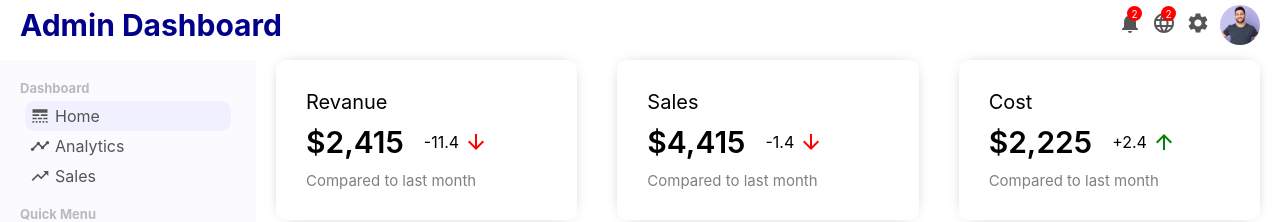
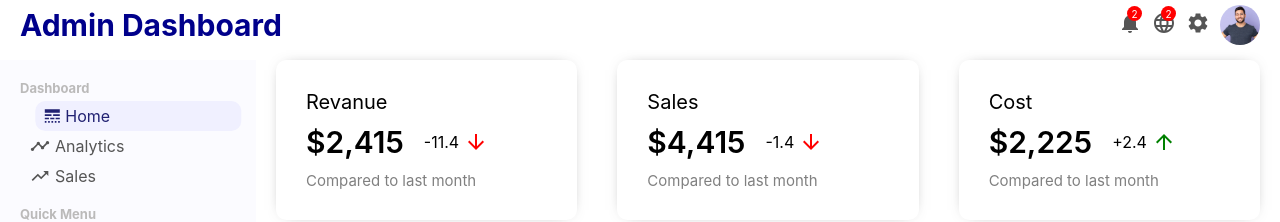
Before and after one commit to matin0303/CMS, a React (Create React App) app: page / in a window 1280 px wide. Shown: the top 222 px of the page. Built offline with nearby package versions, Linux system fonts and the light colour scheme.

Commit message:
added active style for sidebar

```diff
--- a/src/components/chart/Chart.jsx
+++ b/src/components/chart/Chart.jsx
@@ -19,6 +19,7 @@ export default function Chart({title,data,dataKey,grid}) {
             <XAxis dataKey='name' stroke='#5550bd'/>
             <Line dataKey={dataKey} stroke='#5550bd' type='monotone'/>
             <Tooltip/>
+
             {grid && <CartesianGrid stroke='#e0dfdf' strokeDasharray="10"/>}
         </LineChart>
       </ResponsiveContainer>
--- a/src/components/sidebar/Sidebar.css
+++ b/src/components/sidebar/Sidebar.css
@@ -20,6 +20,7 @@
     list-style: none;
     padding: 5px;
 }
+
 .sidebar .sidebarWrapper .sidebarMenu .sidebarList .sidebarListItem{
     padding: 5px;
     cursor: pointer;
@@ -27,9 +28,15 @@
     align-items: center;
     border-radius: 10px;
 }
-.sidebar .sidebarWrapper .sidebarMenu .sidebarList .sidebarListItem.active ,
+.sidebar .sidebarWrapper .sidebarMenu .sidebarList .active :first-child {
+    transition: all 0.3s;
+    background-color: rgb(240,240,255);
+    color: rgb(33, 33, 114);
+    transform:translateX(5%);
+}
 .sidebar .sidebarWrapper .sidebarMenu .sidebarList .sidebarListItem:hover{
     background-color: rgb(240,240,255);
+
 }
 .sidebar .sidebarWrapper .sidebarMenu .sidebarList .sidebarListItem .sidebaricon{
     margin-right: 5px;
--- a/src/components/sidebar/Sidebar.jsx
+++ b/src/components/sidebar/Sidebar.jsx
@@ -12,21 +12,25 @@ import DynamicFeedOutlinedIcon from '@mui/icons-material/DynamicFeedOutlined';
 import ChatBubbleOutlineOutlinedIcon from '@mui/icons-material/ChatBubbleOutlineOutlined';
 import WorkOutlineOutlinedIcon from '@mui/icons-material/WorkOutlineOutlined';
 import ReportOutlinedIcon from '@mui/icons-material/ReportOutlined';
-import { Link } from 'react-router-dom';
+import { NavLink} from 'react-router-dom';
 
 export default function Sidebar() {
+
     return (
         <div className='sidebar'>
             <div className="sidebarWrapper">
                 <div className="sidebarMenu">
                     <h3 className='sidebarTitle'>Dashboard</h3>
                     <ul className='sidebarList'>
-                    <Link to='/'>
-                        <li className="sidebarListItem active">
-                            <LineStyleOutlinedIcon className='sidebaricon'/>
+                        <NavLink to='/'
+                            className={(link)=>
+                            link.isActive ? 'active' :''
+                            }>
+                            <li className="sidebarListItem ">
+                                <LineStyleOutlinedIcon className='sidebaricon '/>
                                 Home
                             </li>
-                    </Link>
+                        </NavLink >
                         <li className="sidebarListItem">
                             <TimelineOutlinedIcon className='sidebaricon'/>
                             Analytics
@@ -41,24 +45,24 @@ export default function Sidebar() {
                 <div className="sidebarMenu">
                     <h3 className='sidebarTitle'>Quick Menu</h3>
                     <ul className='sidebarList'>
-                    <Link to='/Users'>
+                        <NavLink to='/Users'>
                             <li className="sidebarListItem ">
                                 <PermIdentityOutlinedIcon className='sidebaricon'/>
                                 Users
                             </li>
-                    </Link>
-                    <Link to='/newUser'>
+                        </NavLink>
+                        <NavLink to='/newUser'>
                             <li className="sidebarListItem">
                                 <PermIdentityOutlinedIcon className='sidebaricon'/>
                                 New User
                             </li>
-                    </Link>
-                    <Link to='/products'>
+                        </NavLink>
+                        <NavLink to='/products'>
                             <li className="sidebarListItem">
                                 <StorefrontOutlinedIcon className='sidebaricon'/>
                                 Products
                             </li>
-                    </Link>
+                        </NavLink>
                         <li className="sidebarListItem">
                             <AttachMoneyOutlinedIcon className='sidebaricon'/>
                             Transaction
```
Lines whose indentation alone changed are shown as unchanged.
